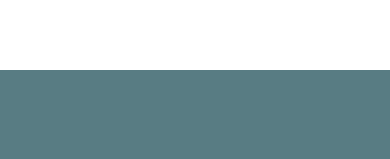
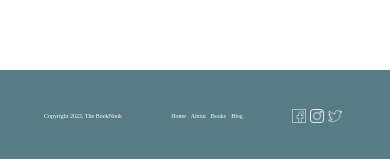
Before and after one commit to Jcaob/BookNook, a website: page index.html in a window 390 px wide. Shown: the part 682-841 px from the top of the page. Drawn offline with Linux system fonts and the light colour scheme; a web font is replaced by a local one.

Commit message:
footer update

```diff
--- a/index.html
+++ b/index.html
@@ -5,7 +5,7 @@
     <meta http-equiv="X-UA-Compatible" content="IE=edge" />
     <meta name="viewport" content="width=device-width, initial-scale=1.0" />
     <title>Title</title>
-    <link rel="stylesheet" href="css/styles.css">
+    <link rel="stylesheet" href="css/styles.css" />
   </head>
   <body>
     <div class="containter">
@@ -26,11 +26,15 @@
               <a href="#">About</a>
               <a href="#">Books</a>
               <a href="#">Blog</a>
-                  <a href="#">Account <div id="act-icon"></div></a>
-                  <a href="#">Cart <div id="cart-icon"></div></a>
+              <a href="#"
+                >Account
+                <div id="act-icon"></div
+              ></a>
+              <a href="#"
+                >Cart
+                <div id="cart-icon"></div
+              ></a>
             </div>
-
-
           </nav>
         </div>
         <div class="nav-mobile-wrapper">
@@ -56,8 +60,6 @@
               <li><a href="#">Cart</a></li>
             </ul>
           </div>
-
-
         </div>
       </div>
     </div>
@@ -65,7 +67,20 @@
     <!-- <div id="content"></div>ill leave this for you -->
 
     <footer>
-
+      <div class="footer-cc">
+        <p>Copyright 2022, The BookNook</p>
+      </div>
+      <div class="footer-links">
+        <a href="">Home</a>
+        <a href="">About</a>
+        <a href="">Books</a>
+        <a href="">Blog</a>
+      </div>
+      <div class="footer-icons">
+        <img src="./assets/logos/white/facebook_w.png" alt="facebook_w" />
+        <img src="./assets/logos/white/instagram_w.png" alt="instagram_w" />
+        <img src="./assets/logos/white/twitter_w.png" alt="twitter_w" />
+      </div>
     </footer>
 
     <script src="lib/jquery-3.7.1.min.js"></script>
--- a/scss/footer.scss
+++ b/scss/footer.scss
@@ -2,4 +2,96 @@ footer{
     width: 100%;
     height: 92px;
     background-color: #587C83;
+    display: flex;
+    justify-content: space-evenly;
+    align-items: center;
+
+    .footer-cc{
+        width: 221;
+        color: white;
+
+    }
+
+    .footer-links{
+
+        display: flex;
+        justify-content: space-evenly;
+
+
+
+        a{
+            color: white;
+            text-decoration: none;
+            margin-right: 38px;
+        }
+    }
+
+    .footer-icons{
+        display: flex;
+
+
+        img{
+            margin-right: 38px;
+            height: 44px;
+        width: 44px;
+        }
+    }
 }
+@media screen and (max-width: 768px){
+    footer{
+        .footer-links{
+            a{
+                margin-right: 19px;
+                font-size: 11px;
+            }
+        }
+
+
+        .footer-icons{
+                img{
+                    margin-right: 4px;
+                }
+            }
+        .footer-cc{
+                p{
+                    font-size: 11px;
+                    width: 152px;
+                }
+            }
+    }
+
+
+
+
+
+
+}
+
+@media screen and (max-width: 390px){
+
+    footer{
+        .footer-links{
+            a{
+                margin-right: 5px;
+                font-size: 6px;
+            }
+        }
+
+        .footer-icons{
+            img{
+                margin-right: 4px;
+                height: 14px;
+                width: 14px;
+            }
+        }
+
+        .footer-cc{
+            p{
+                font-size: 6px;
+                width: 83px;
+            }
+        }
+    }
+
+
+}
```
Also changed, not shown: css/styles.css. Lines whose indentation alone changed are shown as unchanged.
